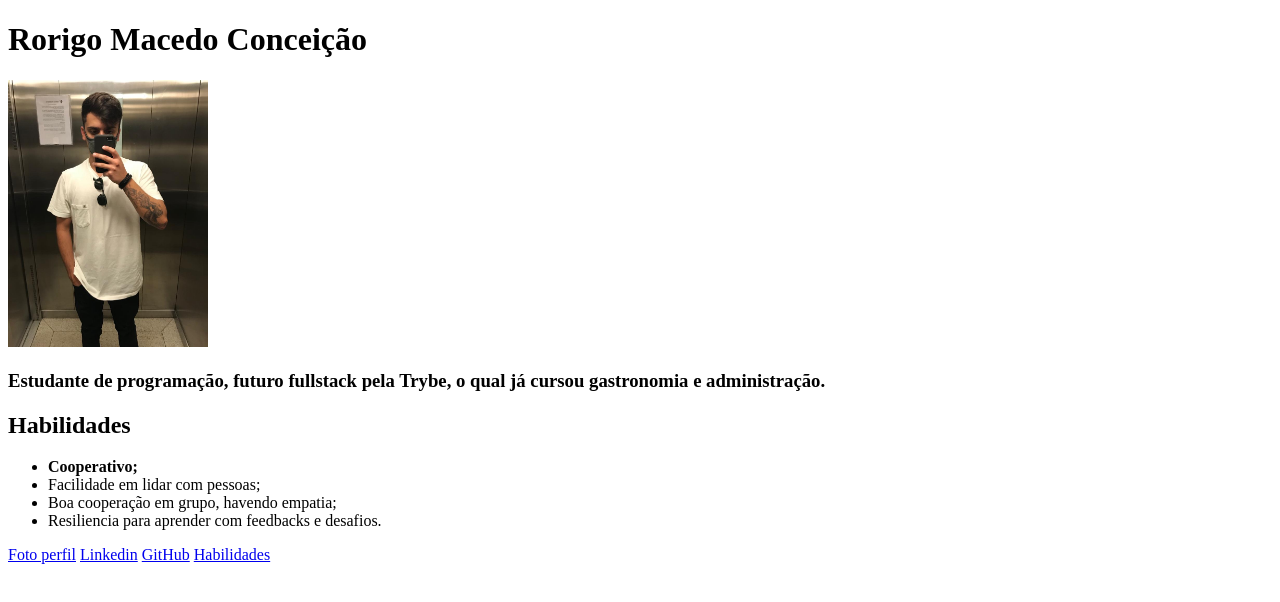
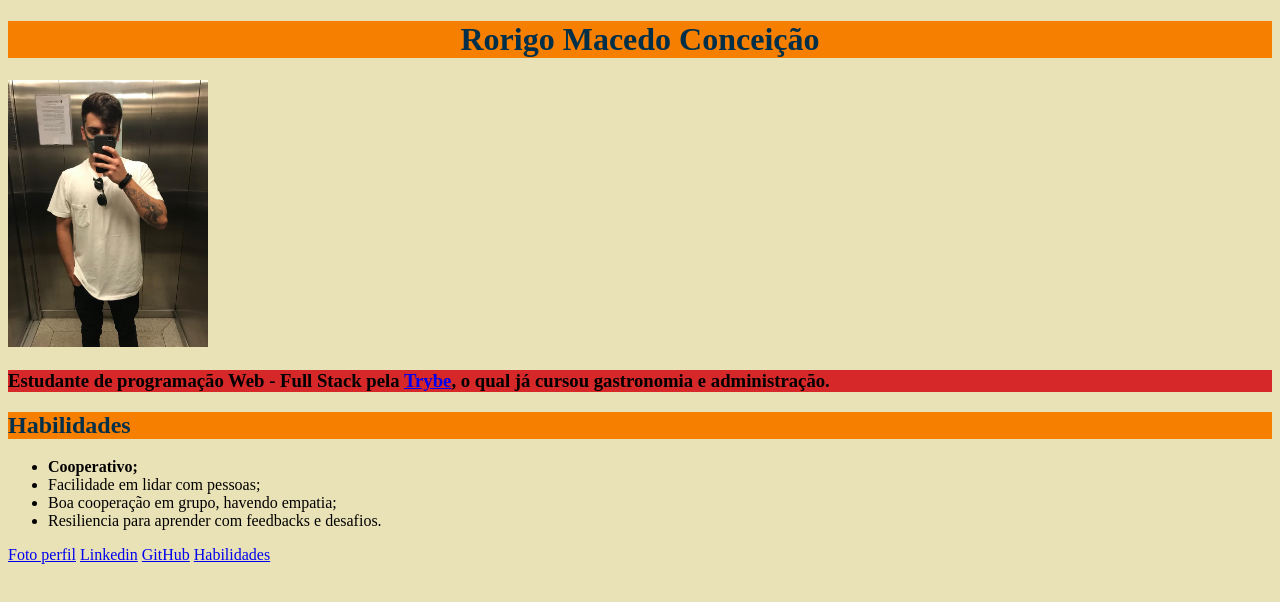
Before and after one commit to macedorodrigo/exerciciosTrybe, a plain HTML site: page Fundamentos/bloco0301/portfolio.html in a window 1280 px wide. Drawn offline with Linux system fonts and the light colour scheme.

Commit message:
exercicios bloco 0303 box model

```diff
--- a/Fundamentos/bloco0301/portfolio.html
+++ b/Fundamentos/bloco0301/portfolio.html
@@ -2,6 +2,7 @@
 <html lang="pt-br">
   <head>
     <title>Macedo</title>
+    <link rel="stylesheet" type="text/css" href="style.css" />
   </head>
   <body>
     <h1>Rorigo Macedo Conceição</h1>
@@ -12,8 +13,9 @@
       alt="foto Rodrigo Macedo de blusa branca, calça preta com óculos pendurado na camisa"
     />
     <h3>
-      Estudante de programação, futuro fullstack pela Trybe, o qual já cursou
-      gastronomia e administração.
+      Estudante de programação Web - Full Stack pela
+      <span><a target="Trybe" href="https://www.betrybe.com/">Trybe</a></span
+      >, o qual já cursou gastronomia e administração.
     </h3>
     <h2 id="habilidades">Habilidades</h2>
     <ul>
--- /dev/null
+++ b/Fundamentos/bloco0301/style.css
@@ -0,0 +1,31 @@
+/* Paleta de cores
+003049
+D62828
+F77F00
+FCBF49
+EAE2B7
+*/
+
+* {
+}
+span{
+  text-decoration: none;
+}
+body {
+  background-color: #eae2b7;
+}
+h1 {
+  color: #003049;
+  text-align: center;
+  background: #f77f00;
+}
+h2 {
+  background-color: #f77f00;
+  color: #003049;
+  }
+h3 {
+  background-color: #d62828;
+}
+footer{
+  position: fixed;
+}
```
Also changed, not shown: Fundamentos/bloco0303/setoresEPosicionamentoCSS.html (added, +15 -0 lines), Fundamentos/bloco0303/style.css (added, +27 -0 lines).
